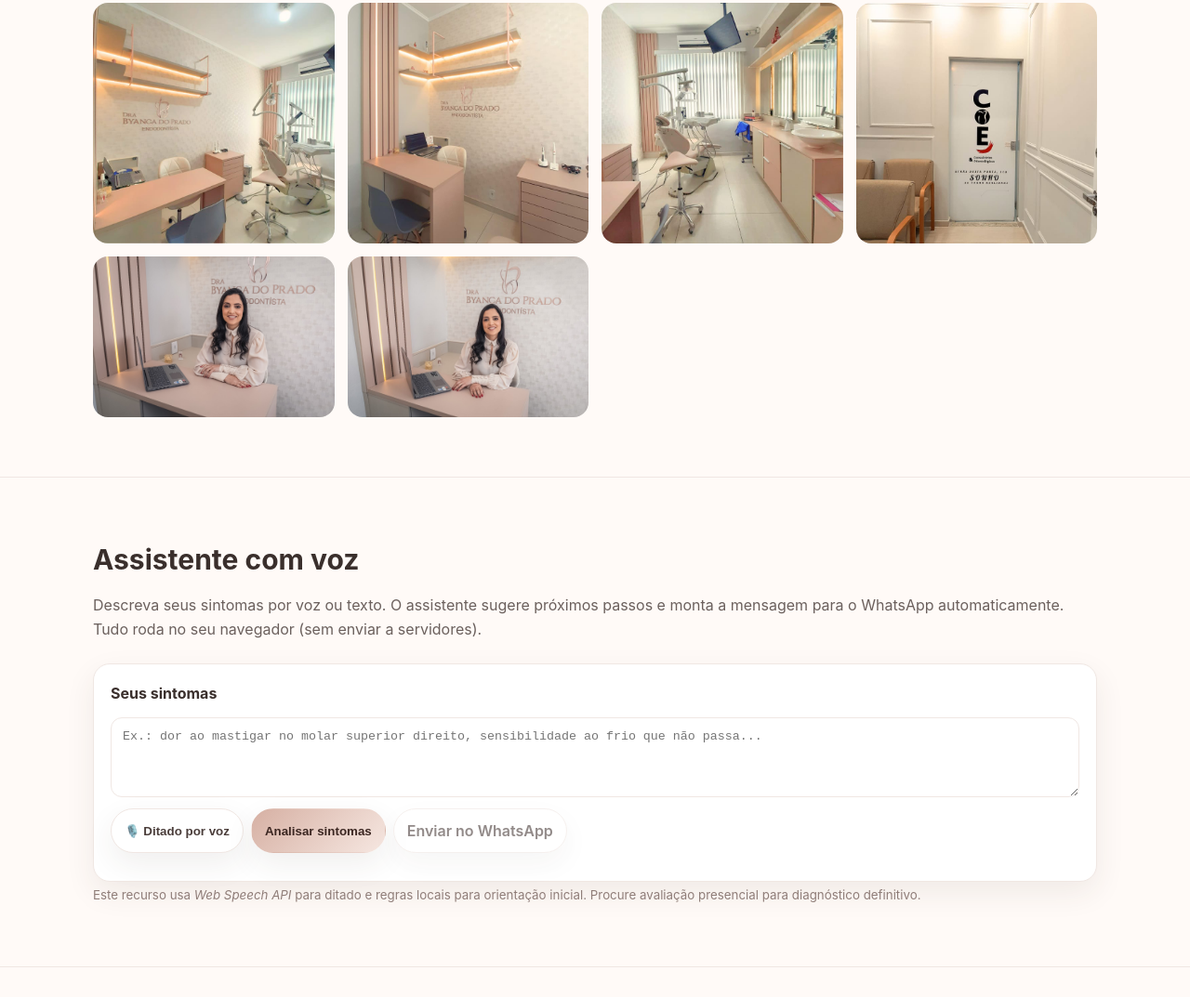
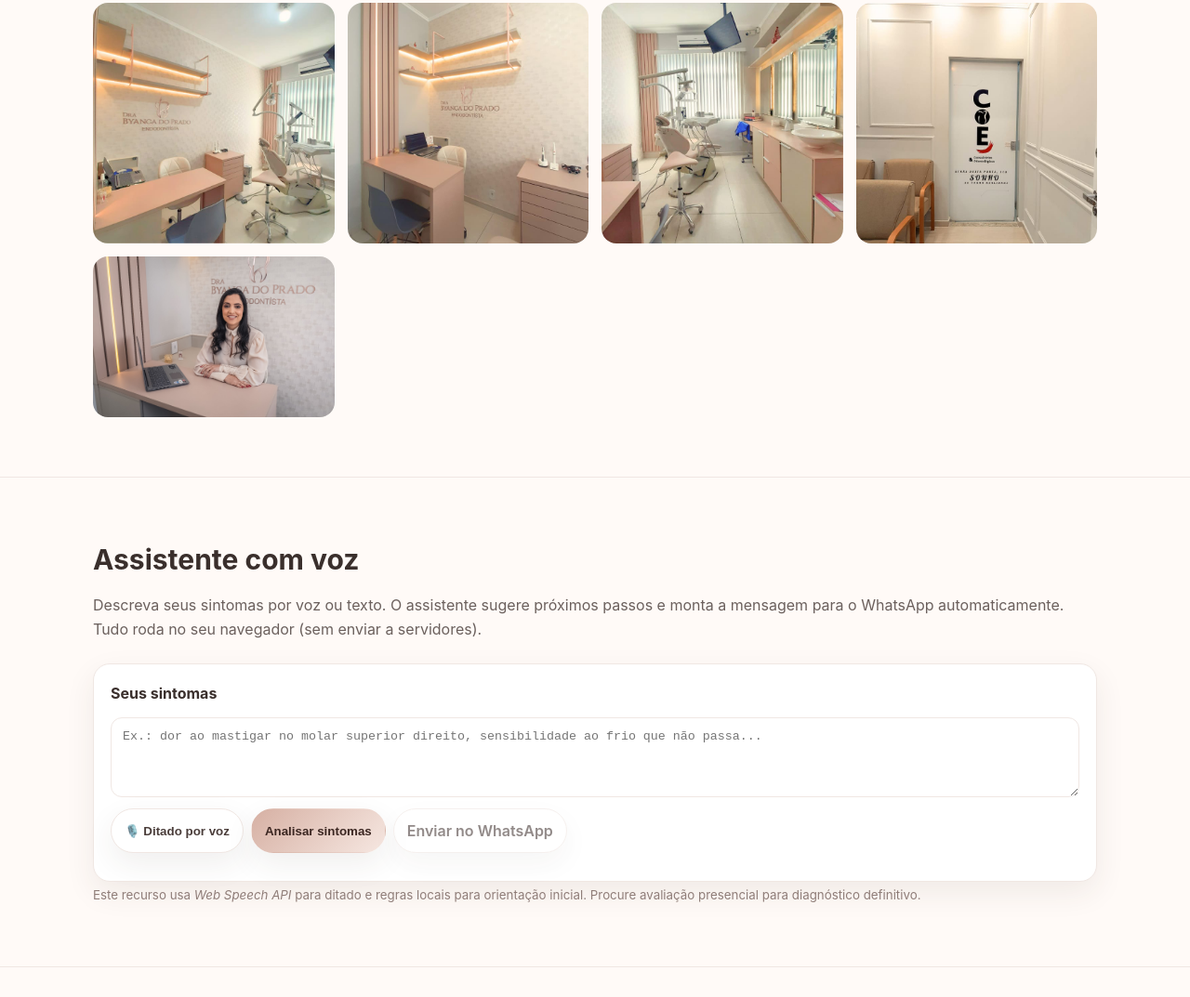
Before and after one commit to UrbiaTec/drabyanca, a plain HTML site: page index.html in a window 1280 px wide. Shown: the part 2542-3615 px from the top of the page at 93% size. Drawn offline with Linux system fonts and the light colour scheme.

Commit message:
Update index.html

```diff
--- a/index.html
+++ b/index.html
@@ -250,7 +250,6 @@
         <img src="assets/IMG-20250715-WA0030(3).jpg" alt="Sala clínica com cadeira odontológica" loading="lazy" />
         <img src="assets/IMG-20250715-WA0026.jpg" alt="Recepção COE" loading="lazy" />
         <img src="assets/IMG-20250715-WA0019.jpg" alt="Dra. Byanca – foto 1" loading="lazy" />
-        <img src="assets/IMG-20250715-WA0022.jpg" alt="Dra. Byanca – foto 2" loading="lazy" />
       </div>
     </div>
   </section>
```
